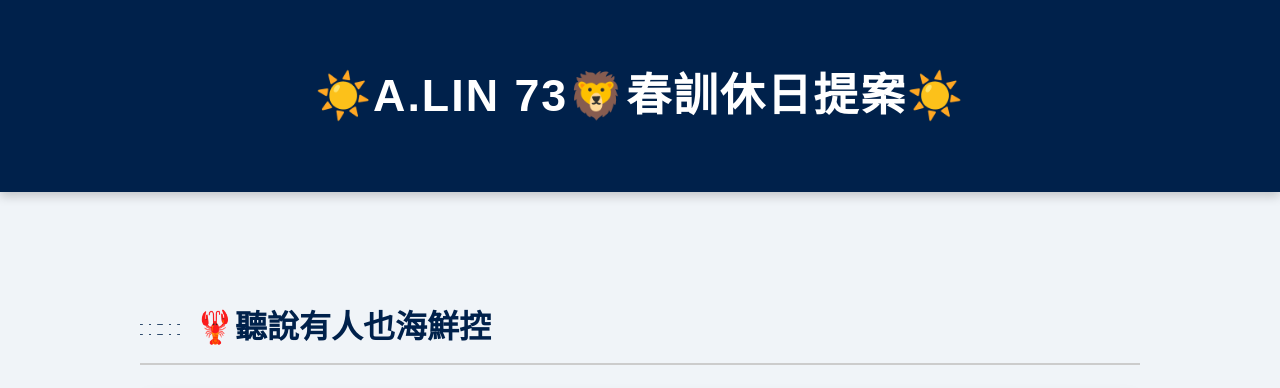
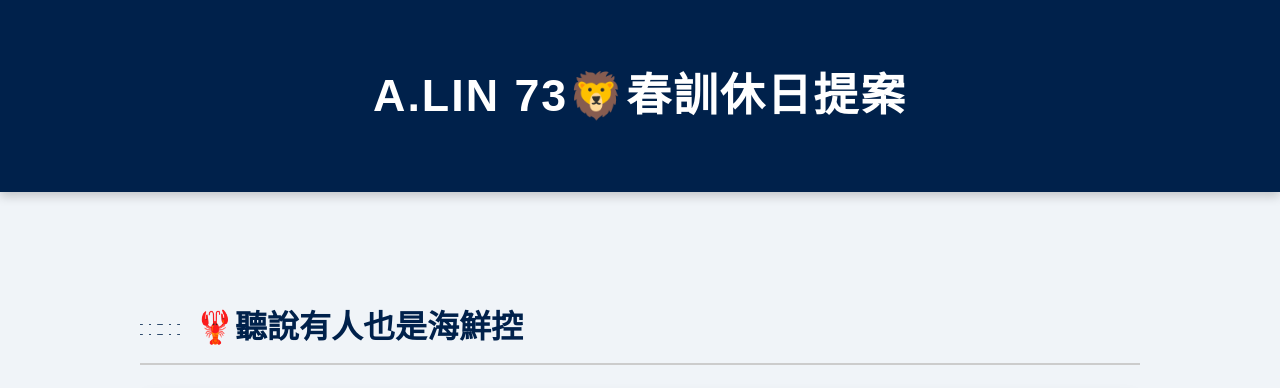
Before and after one commit to Amanda-Cha/alin-food-tour, a plain HTML site: page index.html in a window 1280 px wide. Shown: the top 388 px of the page. Drawn offline with Linux system fonts and the light colour scheme; grey boxes are pictures that could not be loaded.

Commit message:
Add files via upload

```diff
--- a/index.html
+++ b/index.html
@@ -42,7 +42,7 @@
             margin: 30px auto;
             padding: 20px;
         }
-
+        /* h2: 旁邊點綴青海波 */
         h2 {
             color: var(--lions-navy);
             font-size: 2em;
@@ -198,12 +198,12 @@
 <body>
 
 <header>
-    <h1>☀️A.LIN 73🦁春訓休日提案☀️</h1>
+    <h1>A.LIN 73🦁春訓休日提案</h1>
 </header>
 
 <div class="container">
 
-    <h2>🦞聽說有人也海鮮控</h2>
+    <h2>🦞聽說有人也是海鮮控</h2>
 
     <div class="restaurant-card">
         <div class="text-section">
```
